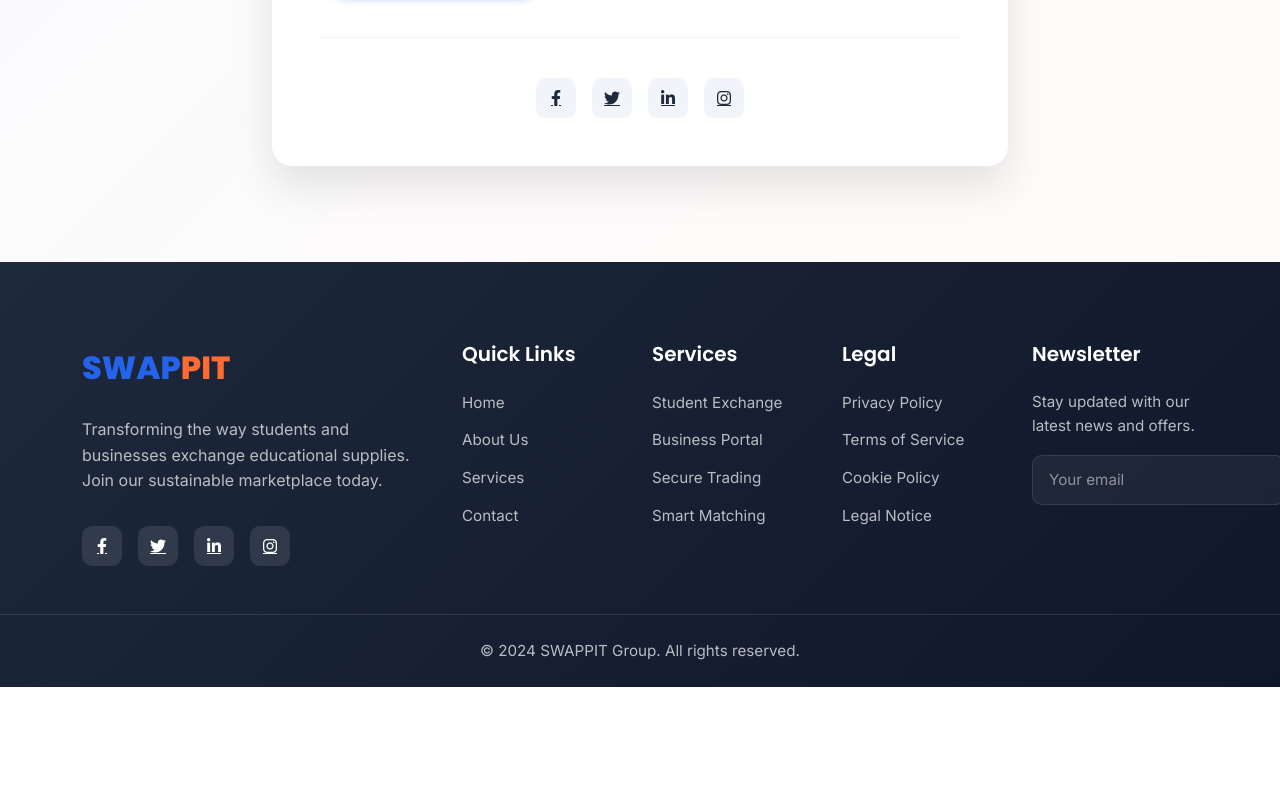
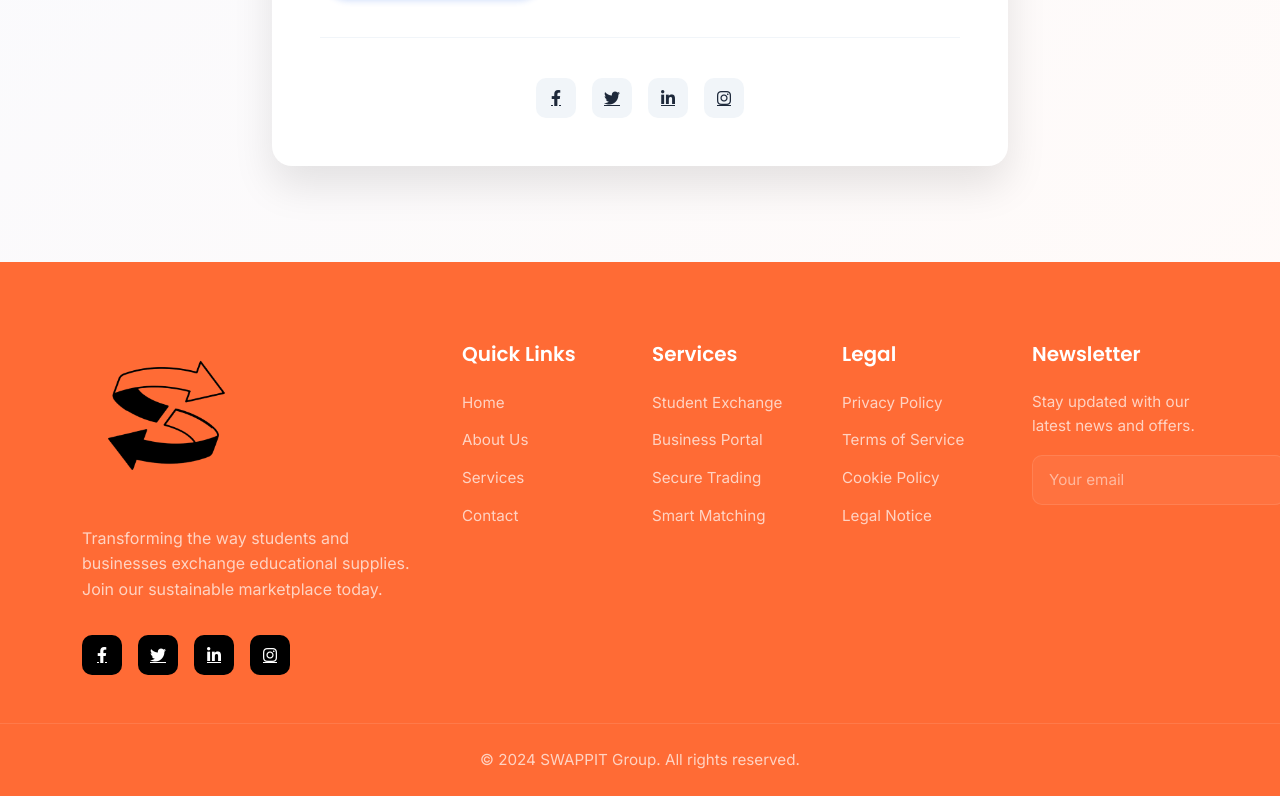
Before and after one commit to IsabelJavaS/Swapp-it-Project, a plain HTML site: page public/index.html in a window 1280 px wide. Shown: the part 4154-4950 px from the top of the page. Before the commit the page ends 4841 px from the top, so only its background shows below. Drawn offline with nearby package versions, Linux system fonts and the light colour scheme.

Commit message:
cambio en el footer

```diff
--- a/public/css/productPages.css
+++ b/public/css/productPages.css
@@ -3,7 +3,7 @@
    ========================================= */
 :root {
     /* Brand Colors */
-    --swappit-blue: #2563eb;
+    --swappit-blue: #3468c0;
     --swappit-orange: #ffa424;
     --swappit-blue-hover: #1d4ed8;
     --swappit-orange-hover: #ff5722;
@@ -544,7 +544,7 @@ body {
     width: 40px;
     height: 40px;
     border-radius: 50%;
-    background: rgba(255, 255, 255, 0.1);
+    background: var(--swappit-orange);
     color: white;
     display: flex;
     align-items: center;
--- a/public/css/style.css
+++ b/public/css/style.css
@@ -976,10 +976,16 @@ textarea.form-control {
    Footer Section Styles
    ========================================= */
 .footer-section {
-    background: linear-gradient(135deg, #1e293b 0%, #0f172a 100%);
+    background: var(--swappit-orange);
     color: white;
     position: relative;
     overflow: hidden;
+
+}
+.footer-main img{
+    width: 160px;
+    height: auto;
+    display: block;
 }
 
 .footer-main {
@@ -1011,7 +1017,7 @@ textarea.form-control {
 .footer-social .social-link {
     width: 40px;
     height: 40px;
-    background: rgba(255, 255, 255, 0.1);
+    background: black;
     border-radius: 10px;
     display: flex;
     align-items: center;
--- a/public/index.html
+++ b/public/index.html
@@ -337,7 +337,7 @@
                     <!-- Company Info -->
                     <div class="col-lg-4 mb-4 mb-lg-0">
                         <div class="footer-brand">
-                            <span class="brand-swap">SWAP</span><span class="brand-pit">PIT</span>
+                            <img src="/public/assets/logos/snegrasinFondo.png">
                         </div>
                         <p class="footer-description">
                             Transforming the way students and businesses exchange educational supplies. Join our sustainable marketplace today.
--- a/src/components/css/components.css
+++ b/src/components/css/components.css
@@ -163,7 +163,7 @@ body {
     width: 40px;
     height: 40px;
     border-radius: 50%;
-    background: rgba(255, 255, 255, 0.1);
+    background: var(--swappit-orange);
     color: white;
     display: flex;
     align-items: center;
```
Also changed, not shown: src/components/html/footer.html (+0 -1 lines), public/assets/logos/IMG-20250529-WA0007.png (added), public/assets/logos/S negra.jpg (added), public/assets/logos/logolargo.png (added), public/assets/logos/sBlanca.jpg (added), public/assets/logos/snegrasinFondo.png (added).
